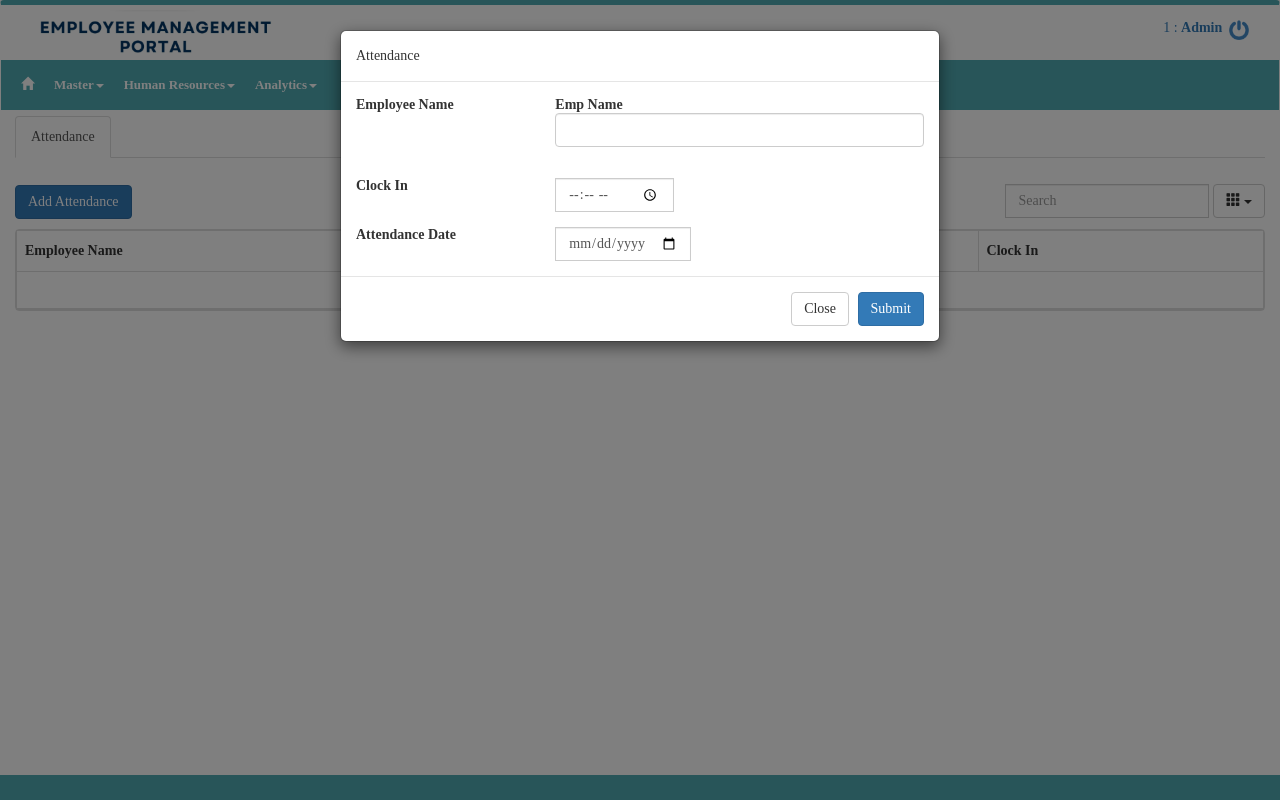
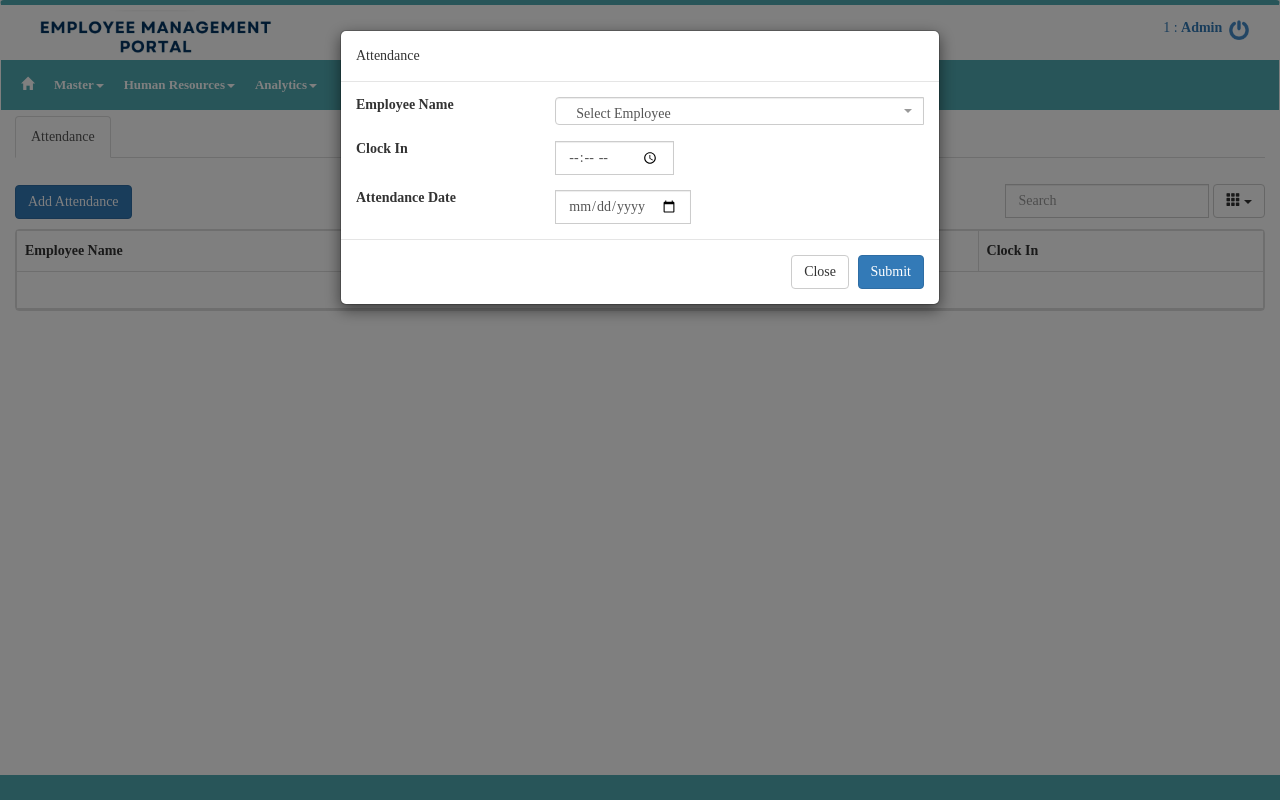
Before and after one commit to mayurkarale34/employee_management, a Flask app: template templates/attendance.html in a window 1280 px wide, after a click on "Add Attendance". Run offline with Flask 3, Linux system fonts and the light colour scheme; the visitor is signed in with stand-in values (Sample User, id 1); the template is opened without the code that fills it: most values are stand-ins (such as "Sample title", 1, 10 or a date in 2020); some libraries are stand-ins or nearby versions; some web fonts are replaced.

Commit message:
quick fixes

```diff
--- a/modules/attendance/web/attendance.py
+++ b/modules/attendance/web/attendance.py
@@ -3,7 +3,8 @@
 @app.route('/attendance')
 def attendance():
     try:
-        return render_template('attendance.html')
+        employee_list = get_all_employees()['data']
+        return render_template('attendance.html', employee_list = employee_list)
     except Exception as e:
         print("Exception in attendance() : ", str(e))
         return redirect('/home')
--- a/static/js/common.js
+++ b/static/js/common.js
@@ -323,3 +323,9 @@ function submitForm(form) {
 	});
 	return false;
 }
+
+// add bootstrap select2
+$('select').select2({
+    width : '100%',
+    theme : 'bootstrap'
+  })
--- a/templates/attendance.html
+++ b/templates/attendance.html
@@ -95,9 +95,13 @@
                                     <label for="type">Employee Name</label>
                                 </div>
                                 <div class="col-md-8">
-                                    <div class="form-group">
-                                        <label for="employee_name">Emp Name</label>
-                                    <input type="text" class="form-control" id="employee_name" name="employee_name">
+                                    <div class="input-group">
+                                        <select class="form-control" name="employee_name" id="employee_name">
+                                            <option value="">Select Employee</option>
+                                            {% for employee in employee_list %}
+                                            <option value="{{employee.employee_name}}">{{employee.employee_name}}</option>
+                                            {% endfor %}
+
                                         </select>
                                     </div>
                                 </div>
@@ -141,4 +145,11 @@
     </div>
     {% include 'footer.html' %}
 </body>
+<script>
+    // add bootstrap select2
+    $('select').select2({
+        width : '100%',
+        theme : 'bootstrap'
+    })
+</script>
 </html>
```
Also changed, not shown: templates/overallleave_management.html (+8 -1 lines).
